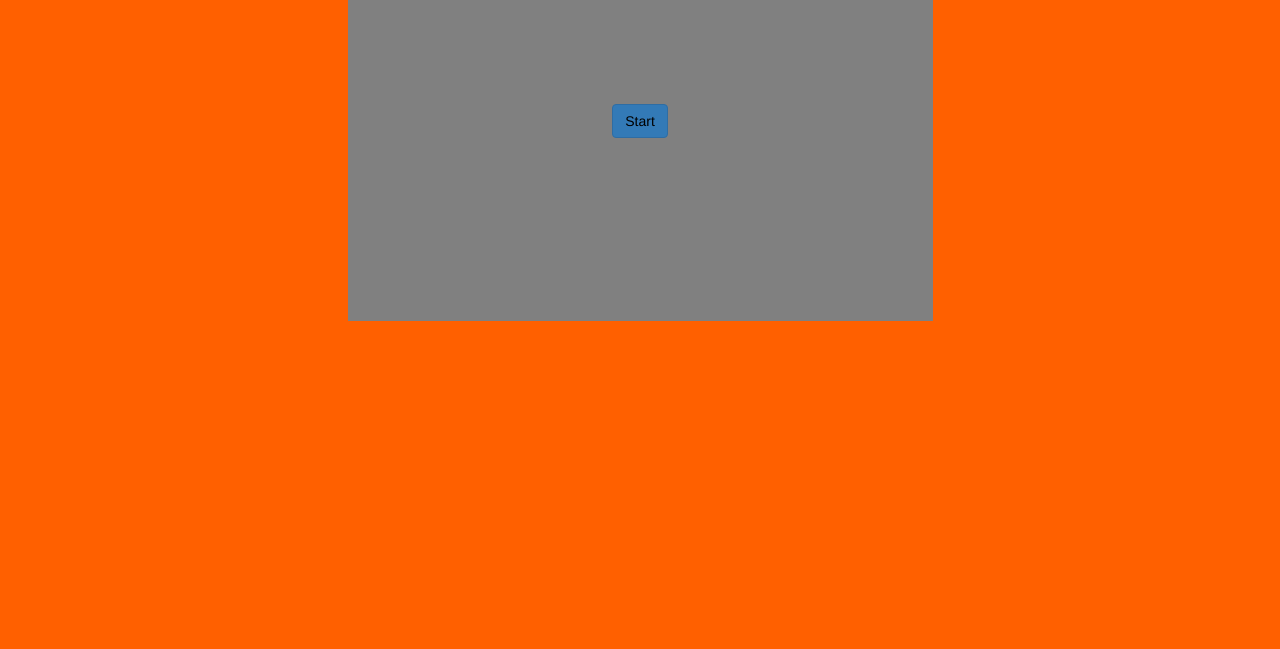
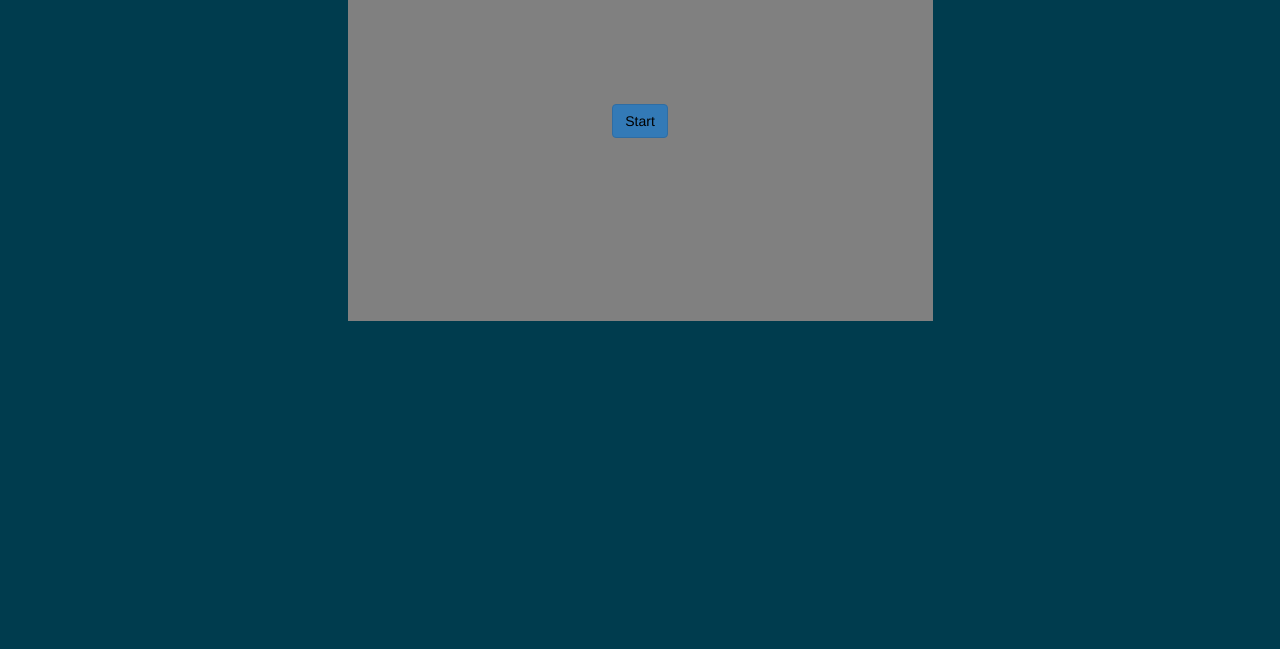
Before and after one commit to jarellano01/hw_trivia-game, a plain HTML site: page index.html in a window 1280 px wide. Shown: the part 151-800 px from the top of the page. Drawn offline with Linux system fonts and the light colour scheme.

Commit message:
added readme

```diff
--- a/assets/css/style.css
+++ b/assets/css/style.css
@@ -1,5 +1,5 @@
 body{
-	background-color: #ff6000;
+	background-color: #003c4e;
 }
 #trivia-container {
 	background-color: grey;
```
Also changed, not shown: 1 other file.
